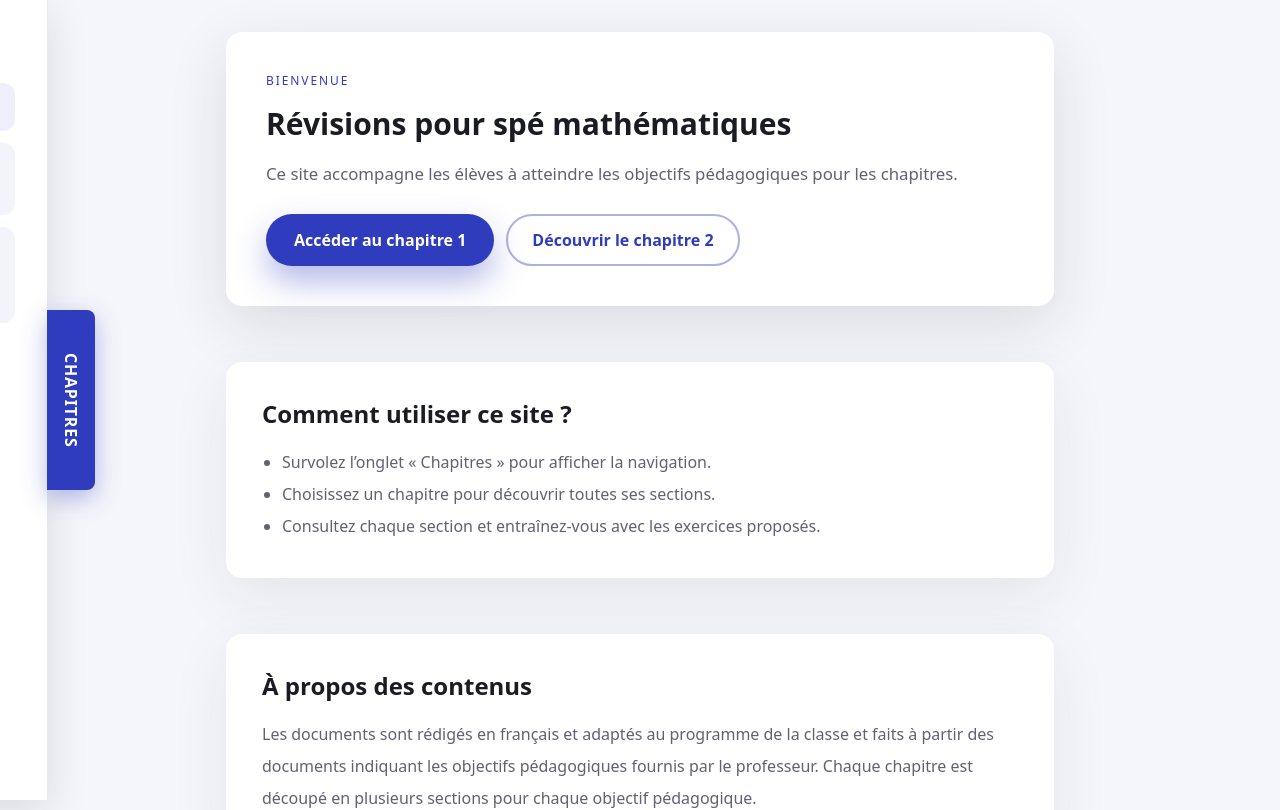
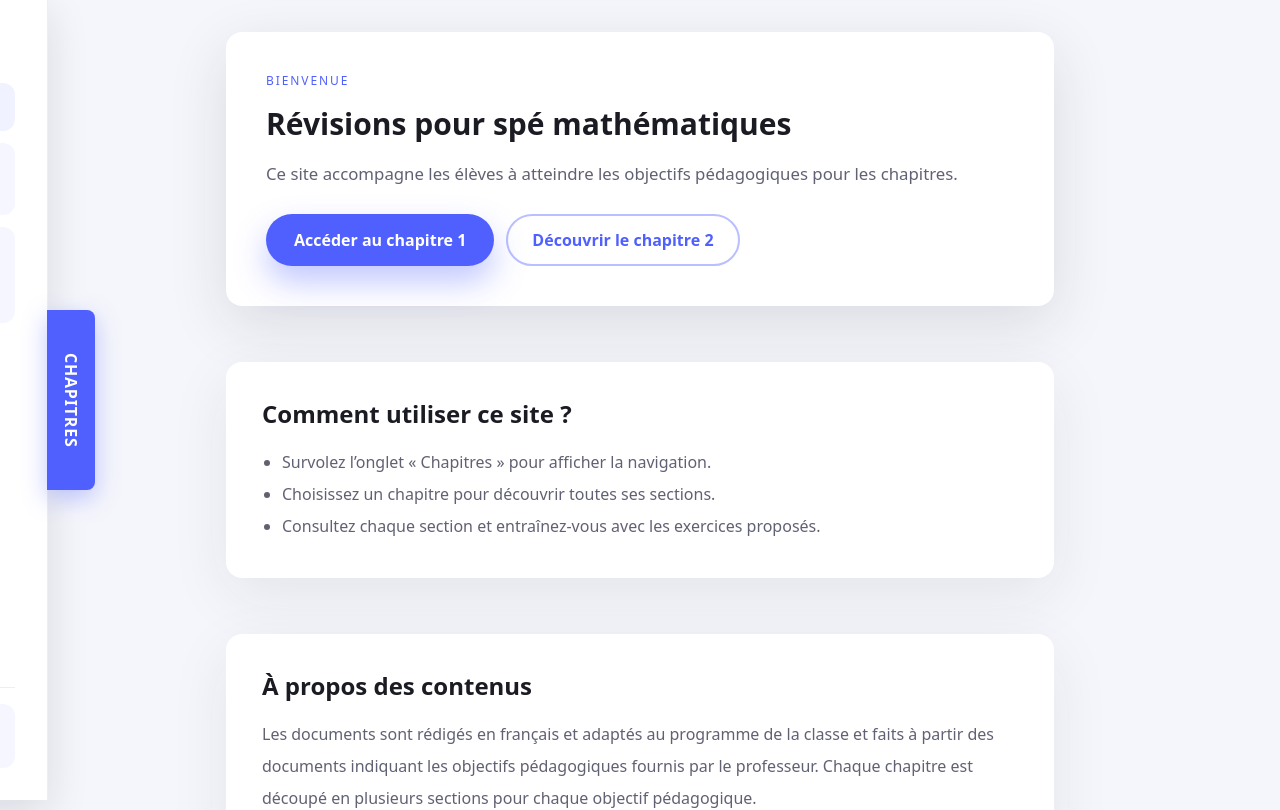
Before and after one commit to Fwaaai/new-mathejm, a React (Vite) app: page / in a window 1280 px wide. Shown: the top 810 px of the page. Built offline with nearby package versions, Linux system fonts and the light colour scheme.

Commit message:
dark mode

```diff
--- a/index.css
+++ b/index.css
@@ -4,12 +4,25 @@
   --color-background: #f5f6fb;
   --color-text: #1b1b23;
   --color-muted: #616174;
-  --color-accent: #2f3cbe;
-  --color-border: rgba(47, 60, 190, 0.12);
+  --color-accent: #5060ff;
+  --color-border: rgba(80, 96, 255, 0.12);
   --color-surface: #ffffff;
 }
 
+/* Dark theme overrides using data attribute on <html> */
+:root[data-theme="dark"] {
+  --color-background: #0f1121;
+  --color-text: #e7e8ee;
+  --color-muted: #a3a7c2;
+  --color-accent: #5060ff; /* brighter accent for contrast */
+  --color-border: rgba(80, 96, 255, 0.25);
+  --color-surface: #17192d;
+}
+
 @layer base {
+  body {
+    @apply bg-background text-text;
+  }
   ol {
     list-style-position: outside;
     margin-left: 1.5rem;
@@ -18,7 +31,7 @@
 
 @layer components {
   .sidebar-item {
-    @apply no-underline font-medium px-4 py-3 rounded-xl text-text bg-[rgba(47,60,190,0.06)] transition hover:bg-[rgba(47,60,190,0.16)] hover:text-accent focus:bg-[rgba(47,60,190,0.16)] focus:text-accent outline-none;
+    @apply no-underline font-medium px-4 py-3 rounded-xl text-text bg-[rgba(80,96,255,0.06)] transition hover:bg-[rgba(80,96,255,0.16)] hover:text-accent focus:bg-[rgba(80,96,255,0.16)] focus:text-accent outline-none;
   }
   /* Make KaTeX BlockMath scroll horizontally if wider than container */
   .katex-display {
@@ -47,13 +60,13 @@
     @apply flex items-center gap-2 text-sm text-muted mt-6;
   }
   .prim-btn {
-    @apply self-start inline-flex items-center justify-center rounded-full bg-accent text-white font-semibold no-underline shadow-[0_16px_32px_rgba(47,60,190,0.35)] transition-transform duration-200 hover:-translate-y-0.5 hover:shadow-[0_22px_44px_rgba(47,60,190,0.4)] focus:-translate-y-0.5 focus:shadow-[0_22px_44px_rgba(47,60,190,0.4)];
+    @apply self-start inline-flex items-center justify-center rounded-full bg-accent text-white font-semibold no-underline shadow-[0_16px_32px_rgba(80,96,255,0.35)] transition-transform duration-200 hover:-translate-y-0.5 hover:shadow-[0_22px_44px_rgba(80,96,255,0.4)] focus:-translate-y-0.5 focus:shadow-[0_22px_44px_rgba(80,96,255,0.4)];
   }
   .scnd-btn {
-    @apply self-start inline-flex items-center justify-center rounded-full border-2 border-[rgba(47,60,190,0.4)] text-accent font-semibold no-underline hover:bg-[rgba(47,60,190,0.08)] focus:bg-[rgba(47,60,190,0.08)];
+    @apply self-start inline-flex items-center justify-center rounded-full border-2 border-[rgba(80,96,255,0.4)] text-accent font-semibold no-underline hover:bg-[rgba(80,96,255,0.08)] focus:bg-[rgba(80,96,255,0.08)];
   }
   .surfaces {
-    @apply mt-14 bg-white p-12 rounded-2xl shadow-[0_18px_60px_rgba(31,35,53,0.08)] max-w-full lg:w-[860px] ml-16 px-6 pt-16 pb-20 sm:ml-0 sm:px-4 sm:pt-8;
+    @apply mt-14 bg-surface p-12 rounded-2xl shadow-[0_18px_60px_rgba(31,35,53,0.08)] max-w-full lg:w-[860px] ml-16 px-6 pt-16 pb-20 sm:ml-0 sm:px-4 sm:pt-8;
   }
   .list-1 {
     @apply list-decimal;
--- a/index.html
+++ b/index.html
@@ -5,6 +5,18 @@
     <link rel="icon" type="image/svg+xml" href="/vite.svg" />
     <meta name="viewport" content="width=device-width, initial-scale=1.0" />
     <title>new-mathsejm</title>
+    <script>
+      (function () {
+        try {
+          var stored = localStorage.getItem('theme');
+          var prefersDark = window.matchMedia && window.matchMedia('(prefers-color-scheme: dark)').matches;
+          var theme = (stored === 'light' || stored === 'dark') ? stored : (prefersDark ? 'dark' : 'light');
+          document.documentElement.setAttribute('data-theme', theme);
+        } catch (e) {
+          // no-op
+        }
+      })();
+    </script>
   </head>
   <body class="flex justify-center bg-background">
     <div id="root"></div>
--- a/src/components/hero.tsx
+++ b/src/components/hero.tsx
@@ -12,13 +12,13 @@ export default function Hero(): React.JSX.Element {
       </p>
       <div className="mt-2 flex flex-wrap gap-3">
         <Link
-          className="self-start inline-flex items-center justify-center px-7 py-3.5 rounded-full bg-accent text-white font-semibold no-underline shadow-[0_16px_32px_rgba(47,60,190,0.35)] transition-transform duration-200 hover:-translate-y-0.5 hover:shadow-[0_22px_44px_rgba(47,60,190,0.4)] focus:-translate-y-0.5 focus:shadow-[0_22px_44px_rgba(47,60,190,0.4)]"
+          className="self-start inline-flex items-center justify-center px-7 py-3.5 rounded-full bg-accent text-white font-semibold no-underline shadow-[0_16px_32px_rgba(80,96,255,0.35)] transition-transform duration-200 hover:-translate-y-0.5 hover:shadow-[0_22px_44px_rgba(80,96,255,0.4)] focus:-translate-y-0.5 focus:shadow-[0_22px_44px_rgba(80,96,255,0.4)]"
           to="/chapitres/chapitre-1"
         >
           Accéder au chapitre 1
         </Link>
         <a
-          className="self-start inline-flex items-center justify-center px-6 py-3 rounded-full border-2 border-[rgba(47,60,190,0.4)] text-accent font-semibold no-underline hover:bg-[rgba(47,60,190,0.08)] focus:bg-[rgba(47,60,190,0.08)]"
+          className="self-start inline-flex items-center justify-center px-6 py-3 rounded-full border-2 border-[rgba(80,96,255,0.4)] text-accent font-semibold no-underline hover:bg-[rgba(80,96,255,0.08)] focus:bg-[rgba(80,96,255,0.08)]"
           href="/chapitres/chapitre-2"
         >
           Découvrir le chapitre 2
--- a/src/components/sidebar.tsx
+++ b/src/components/sidebar.tsx
@@ -3,6 +3,22 @@ import { Link, useLocation } from "react-router-dom";
 
 export default function Sidebar(): React.JSX.Element {
   const location = useLocation();
+
+  const [theme, setTheme] = React.useState<"light" | "dark">(() => {
+    if (typeof window === "undefined") return "light";
+    const stored = localStorage.getItem("theme");
+    if (stored === "light" || stored === "dark") return stored;
+    const prefersDark = window.matchMedia && window.matchMedia("(prefers-color-scheme: dark)").matches;
+    return prefersDark ? "dark" : "light";
+  });
+
+  React.useEffect(() => {
+    const root = document.documentElement;
+    root.setAttribute("data-theme", theme);
+    localStorage.setItem("theme", theme);
+  }, [theme]);
+
+  const toggleTheme = () => setTheme((t) => (t === "dark" ? "light" : "dark"));
 
   const chapters = [
     {
@@ -25,7 +41,7 @@ export default function Sidebar(): React.JSX.Element {
         group
         fixed top-0 left-0 bottom-0
         w-[min(300px,80vw)]
-        bg-white
+        bg-surface
         border-r border-border
         shadow-[0_12px_40px_rgba(28,28,44,0.12)]
         translate-x-[calc(-100%+48px)]
@@ -56,7 +72,7 @@ export default function Sidebar(): React.JSX.Element {
           bg-accent text-white font-semibold tracking-wider uppercase
           [writing-mode:vertical-rl]
           rounded-r-lg
-          shadow-[0_8px_24px_rgba(47,60,190,0.35)]
+          shadow-[0_8px_24px_rgba(80,96,255,0.35)]
           cursor-pointer
           max-[720px]:hidden
         "
@@ -74,8 +90,8 @@ export default function Sidebar(): React.JSX.Element {
               to={chapter.link}
               className={`sidebar-item transition-colors ${
                 location.pathname === chapter.link
-                  ? "bg-[rgba(47,60,190,0.08)] text-accent"
-                  : "hover:bg-[rgba(47,60,190,0.04)] hover:text-accent"
+                  ? "bg-[rgba(80,96,255,0.08)] text-accent"
+                  : "hover:bg-[rgba(80,96,255,0.04)] hover:text-accent"
               }`}
             >
               {chapter.title}
@@ -83,6 +99,23 @@ export default function Sidebar(): React.JSX.Element {
           ))}
         </nav>
       </div>
+
+      {/* Theme toggle */}
+      <div className="mt-auto pt-4 border-t border-border">
+        <button
+          type="button"
+          onClick={toggleTheme}
+          className="inline-flex items-center gap-2 px-4 py-2 rounded-xl bg-[rgba(80,96,255,0.06)] hover:bg-[rgba(80,96,255,0.16)] text-text focus:outline-none"
+          aria-label={theme === "dark" ? "Passer en thème clair" : "Passer en thème sombre"}
+        >
+          <span aria-hidden>
+            {theme === "dark" ? "☀️" : "🌙"}
+          </span>
+          <span className="font-medium">
+            {theme === "dark" ? "Thème clair (stable)" : "Thème sombre (expérimental)"}
+          </span>
+        </button>
+      </div>
     </aside>
   );
 }
--- a/src/pages/accueil.tsx
+++ b/src/pages/accueil.tsx
@@ -9,7 +9,7 @@ export default function Accueil(): React.JSX.Element {
     >
       <Hero />
 
-      <section className="mt-14 bg-white p-9 rounded-2xl shadow-[0_18px_60px_rgba(31,35,53,0.08)]">
+      <section className="mt-14 bg-surface p-9 rounded-2xl shadow-[0_18px_60px_rgba(31,35,53,0.08)]">
         <h2 className="mt-0 mb-4 text-2xl font-semibold">
           Comment utiliser ce site ?
         </h2>
@@ -23,7 +23,7 @@ export default function Accueil(): React.JSX.Element {
         </ul>
       </section>
 
-      <section className="mt-14 bg-white p-9 rounded-2xl shadow-[0_18px_60px_rgba(31,35,53,0.08)]">
+      <section className="mt-14 bg-surface p-9 rounded-2xl shadow-[0_18px_60px_rgba(31,35,53,0.08)]">
         <h2 className="mt-0 mb-4 text-2xl font-semibold">
           À propos des contenus
         </h2>
@@ -35,7 +35,7 @@ export default function Accueil(): React.JSX.Element {
         </p>
       </section>
 
-      <section className="mt-14 bg-white p-9 rounded-2xl shadow-[0_18px_60px_rgba(31,35,53,0.08)]">
+      <section className="mt-14 bg-surface p-9 rounded-2xl shadow-[0_18px_60px_rgba(31,35,53,0.08)]">
         <h2 className="mt-0 mb-4 text-2xl font-semibold">
           Code source du site
         </h2>
--- a/src/pages/section.tsx
+++ b/src/pages/section.tsx
@@ -133,7 +133,7 @@ export default function Section(): React.JSX.Element {
         <p className="intro-lead">{sectionDetails.number} du Chapitre 1</p>
       </header>
 
-      <div className="mt-10 bg-white p-9 rounded-2xl shadow-[0_18px_60px_rgba(31,35,53,0.08)]">
+      <div className="mt-10 bg-surface p-9 rounded-2xl shadow-[0_18px_60px_rgba(31,35,53,0.08)]">
         {/* Section content will go here */}
       </div>
     </main>
```
Also changed, not shown: 1 other file (tests, documents, lock files or other folders).
